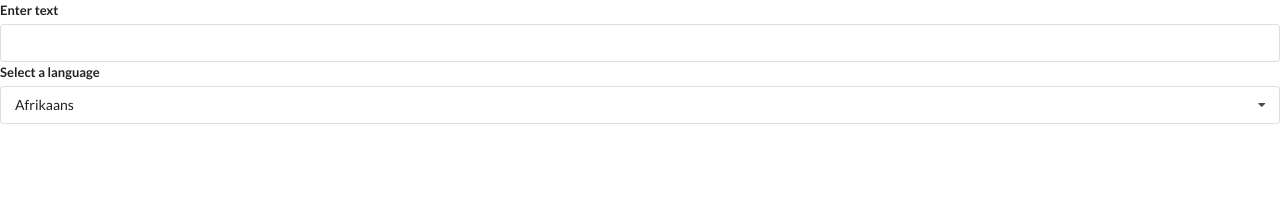
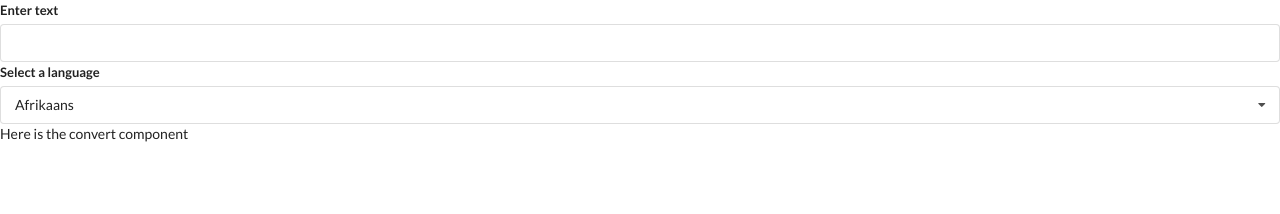
Before and after one commit to thatgirldorian/widget-set, a React (Create React App) app: page / in a window 1280 px wide. Shown: the top 214 px of the page. Built offline with nearby package versions, Linux system fonts and the light colour scheme.

Commit message:
Wired up the convert component

```diff
--- a/src/components/Convert.js
+++ b/src/components/Convert.js
@@ -1,6 +1,8 @@
-import React from 'react';
+import React, { useState, useEffect} from 'react';
 
-const Convert = () => {
+//AIzaSyDCXG1XmmdcpG8iTDVoJa-mzBlQLTTx5bo
+
+const Convert = ({ language, text}) => {
     return (
         <div>
             Here is the convert component
--- a/src/components/Translate.js
+++ b/src/components/Translate.js
@@ -41,7 +41,7 @@ const Translate = () => {
                 onSelectedChange={setLanguage}
 
             />
-            {/* <Convert /> */}
+            <Convert />
         </div>
     )
 }
```
